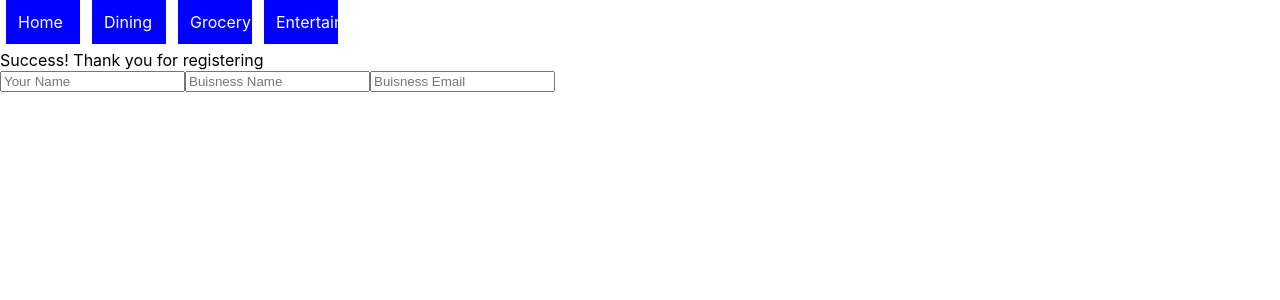
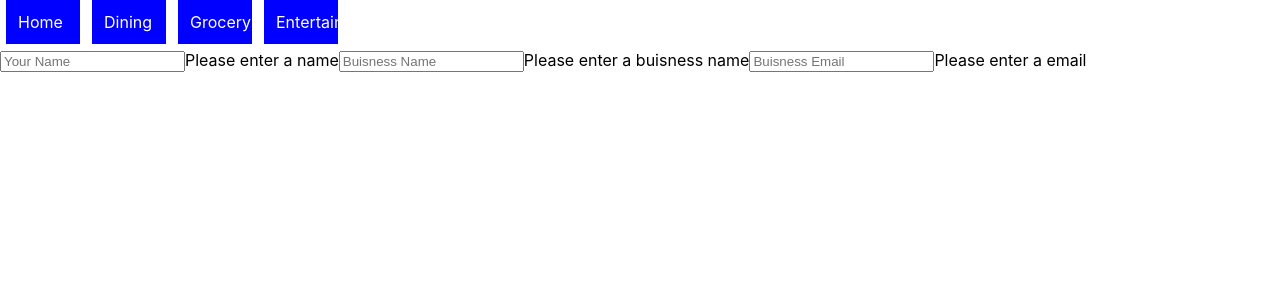
Before and after one commit to veritycarlos/local-shopper, a React (Create React App) app: page /dining/new in a window 1280 px wide. Shown: the top 300 px of the page. Built offline with nearby package versions, Linux system fonts and the light colour scheme.

Commit message:
added success message on form

```diff
--- a/src/components/DiningForm.js
+++ b/src/components/DiningForm.js
@@ -7,6 +7,8 @@ function DiningForm() {
         buisnessName: "",
         email: ""
     });
+
+    const [submitted, setSubmitted] = useState(false)
 
     const handleRepName = (event) => {
         setValues({...values, repName: event.target.value})
@@ -20,28 +22,34 @@ function DiningForm() {
         setValues({...values, email: event.target.value})
     }
 
+    const handleSubmit = (event) => {
+        event.preventDefault();
+        setSubmitted(true);
+    }
+
 
     return (
         <div className='form-container'>
-            <form className='register-form'>
-                <div className='sucess-message'>
-                    Success! Thank you for registering
-                </div>
+            <form className='register-form' onSubmit={handleSubmit}>
+                {submitted ? <div className='sucess-message'>Success! Thank you for registering</div> :null }
                 <input
                     className='form-field'
                     value={values.repName}
                     placeholder="Your Name"
                     onChange={handleRepName}/>
+                <span>Please enter a name</span>
                 <input
                     className='form-field'
                     value={values.buisnessName}
                     placeholder="Buisness Name"
                     onChange={handleBuisnessName} />
+                <span>Please enter a buisness name</span>
                 <input
                     className='form-field'
                     value={values.email}
                     placeholder="Buisness Email"
                     onChange={handleEmail}/>
+                <span>Please enter a email</span>
             </form>
         </div>
     )
```
